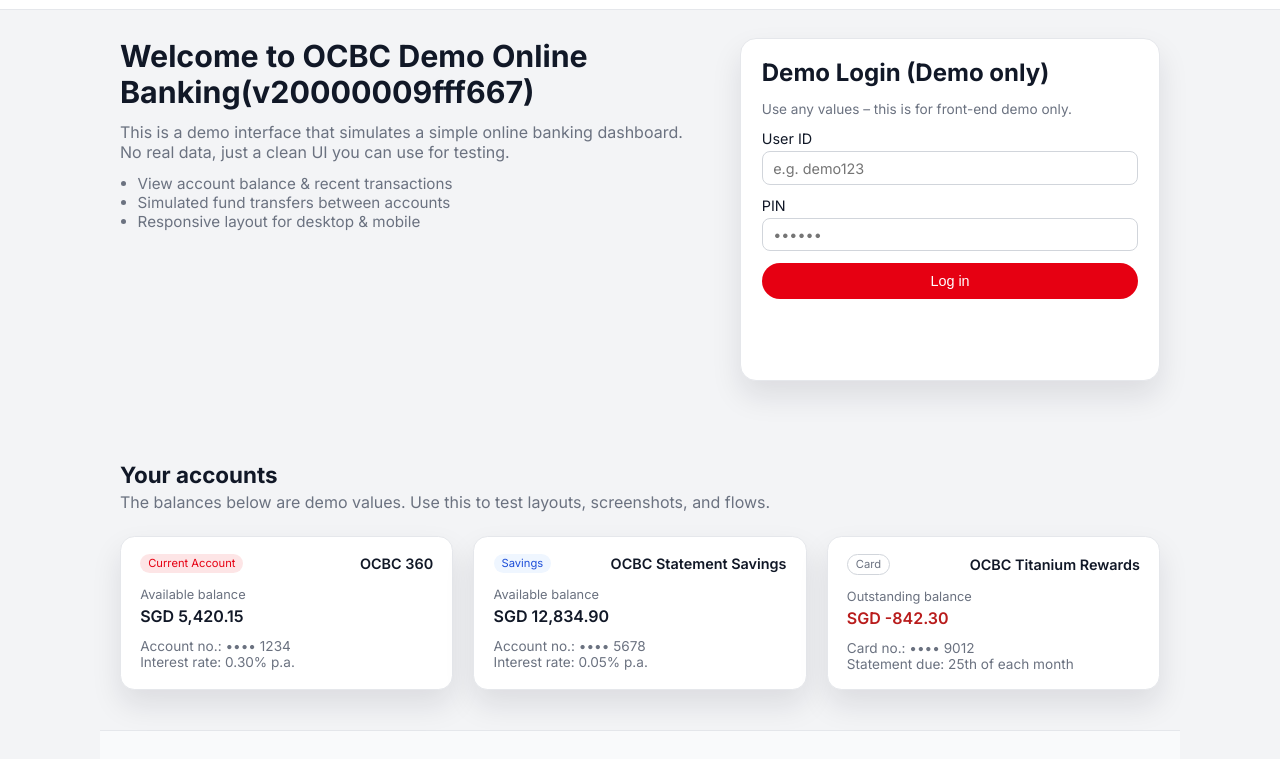
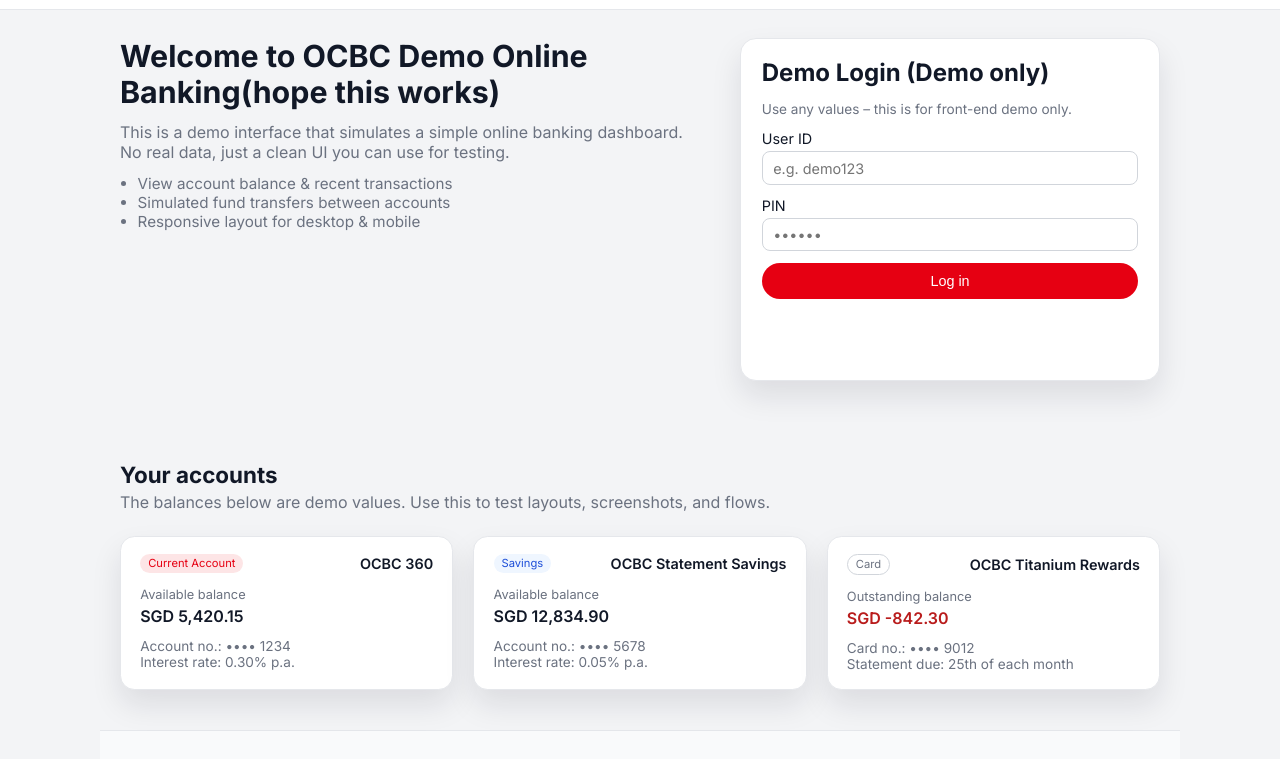
Before and after one commit to ChewEnXi/OCBC, a website: page ocbc-testsphere/ocbc-demo/index.html in a window 1280 px wide. Shown: the part 41-800 px from the top of the page. Drawn offline with Linux system fonts and the light colour scheme.

Commit message:
Adjust OCBC demo header

```diff
--- a/ocbc-testsphere/ocbc-demo/index.html
+++ b/ocbc-testsphere/ocbc-demo/index.html
@@ -35,7 +35,7 @@
     <section id="overview" class="section hero">
       <div class="hero-grid">
         <div class="hero-text">
-          <h1>Welcome to OCBC Demo Online Banking(v20000009fff667)</h1>
+          <h1>Welcome to OCBC Demo Online Banking(hope this works)</h1>
           <p>
             This is a demo interface that simulates a simple online banking dashboard.
             No real data, just a clean UI you can use for testing.
```
